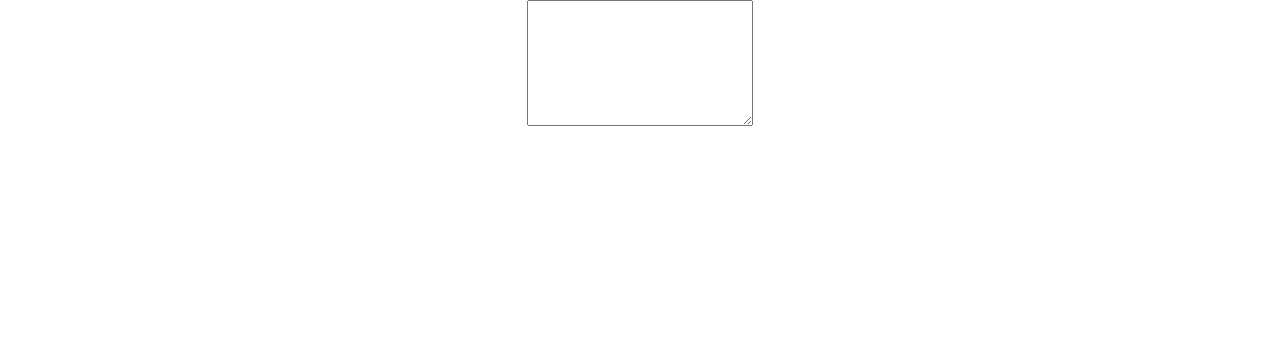
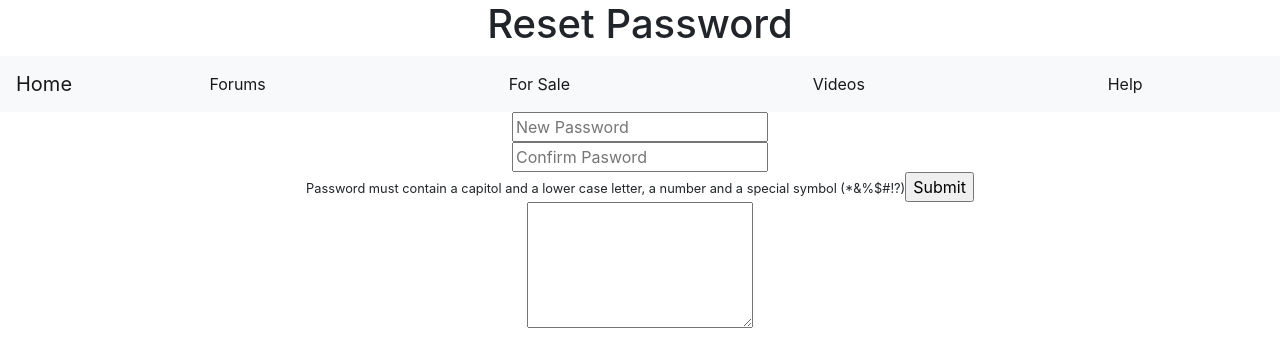
Before and after one commit to dsorensen00/cars-frontend, a React (Create React App) app: page /reset in a window 1280 px wide. Shown: the top 362 px of the page. Built offline with nearby package versions, Linux system fonts and the light colour scheme.

Commit message:
reset-password

```diff
--- /dev/null
+++ b/src/Components/ResetPassword.js
@@ -0,0 +1,26 @@
+import React from 'react'
+import Navbar from './Navbar'
+
+
+export default () => {
+
+
+    return (
+    <>
+        <h1>Reset Password</h1>
+        <Navbar/>
+            <form>
+                <section>
+                <input type="password" placeholder="New Password"/>
+                </section>
+                <section>
+                <input type="password" placeholder="Confirm Pasword"/>
+                </section>
+                <small>Password must contain a capitol and a lower case letter, a number and a special symbol (*&%$#!?)</small><input type="submit" value="Submit"/>
+            </form>
+
+
+
+
+    </>
+    )}
--- a/src/Components/Routing.js
+++ b/src/Components/Routing.js
@@ -8,6 +8,7 @@ import Help from './Help'
 import LoginScreen from '../Pages/LoginScreen'
 import NewUser from '../Pages/NewUser'
 import ForgotPassword from '../Pages/ForgotPassword';
+import PasswordChange from '../Pages/PasswordChange';
 
 export default () => {
 
@@ -22,6 +23,7 @@ export default () => {
         <Route path="/login" component={LoginScreen}/>
         <Route path="/newuser" component={NewUser}/>
         <Route path="/emailforgot" component={ForgotPassword}/>
+        <Route path="/reset" component={PasswordChange}/>
 
     </Switch>
 </Router>
--- /dev/null
+++ b/src/Pages/PasswordChange.js
@@ -0,0 +1,16 @@
+import React from 'react'
+import ResetPassword from '../Components/ResetPassword'
+
+
+export default () => {
+
+    return(
+    <>
+
+    <ResetPassword/>
+
+
+
+
+    </>
+    )}
```
